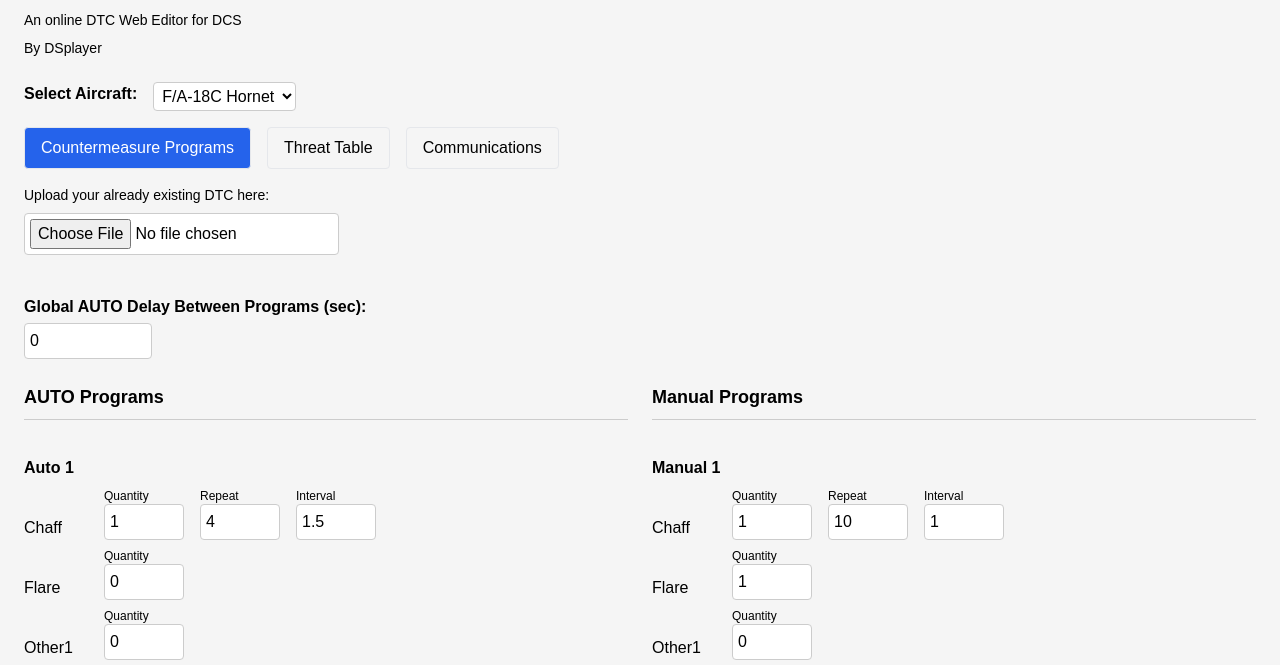
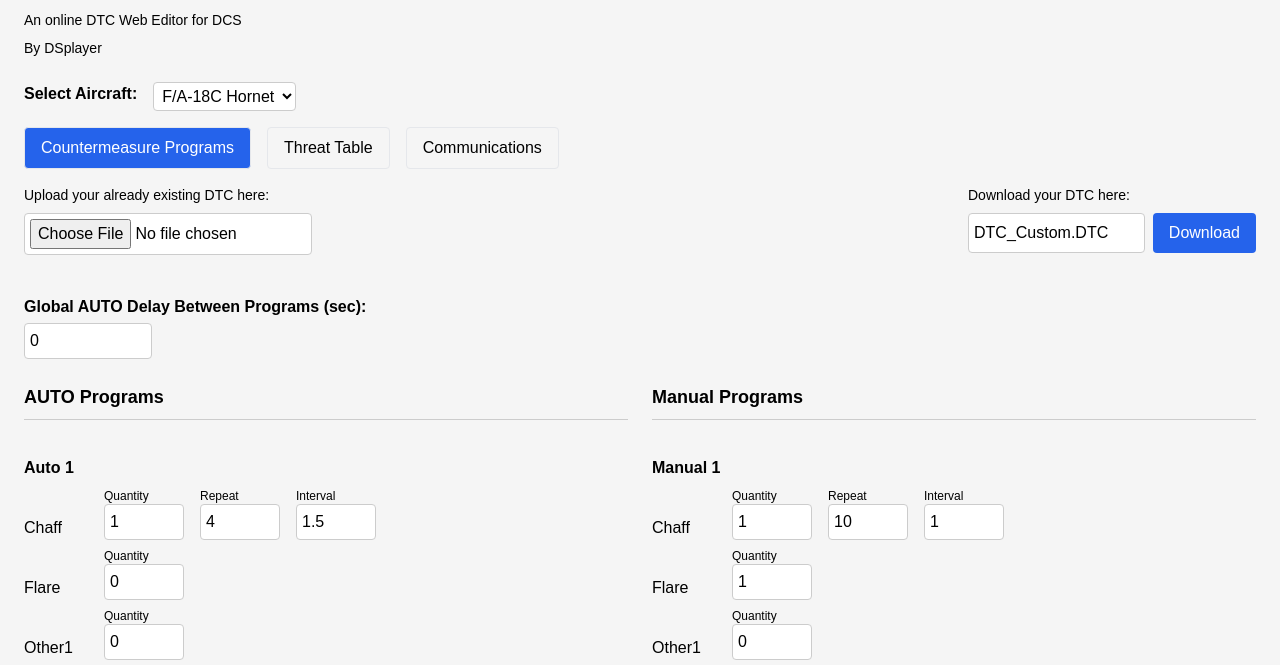
Before and after one commit to OfficialDSplayer/DCS-DTC-Web-Editor, a plain HTML site: page index.html in a window 1280 px wide. Shown: the part 80-745 px from the top of the page. Drawn offline with nearby package versions, Linux system fonts and the light colour scheme.

Commit message:
Update index.html

```diff
--- a/index.html
+++ b/index.html
@@ -73,10 +73,45 @@
 
     <div id="tabButtons" class="mb-4 flex gap-4"></div>
 
-    <div class="mb-6">
+    <!-- <div class="mb-6">
       <p class="mb-2 text-sm">Upload your already existing DTC here:</p>
       <input type="file" id="fileInput" accept="application/DTC" class="mb-4" />
+      <p class="mb-2 text-sm">Download your DTC here:</p>
+      <input type="text" id="filename" value="DTC_Custom.DTC" />
+      <button onclick="downloadJson()" class="px-4 py-2 bg-blue-600 text-white rounded">
+        Download DTC
+      </button>
+    </div> -->
+
+    <div class="flex justify-between gap-8 mb-6">
+      <!-- Upload DTC Section -->
+      <div class="w-72">
+        <p class="mb-2 text-sm">Upload your already existing DTC here:</p>
+        <input type="file" id="fileInput" accept="application/DTC" class="mb-4 w-full" />
+      </div>
+
+      <!-- Download DTC Section -->
+      <div class="w-72">
+        <p class="mb-2 text-sm">Download your DTC here:</p>
+        <div class="flex gap-2">
+          <input type="text" id="filename" value="DTC_Custom.DTC" class="w-full" />
+          <button
+            onclick="downloadJson()"
+            class="px-4 py-2 bg-blue-600 text-white rounded whitespace-nowrap"
+          >
+            Download
+          </button>
+        </div>
+      </div>
     </div>
+
+    <!-- <div class="mt-6 flex gap-4 items-center">
+      <label for="filename">Filename:</label>
+      <input type="text" id="filename" value="DTC_Custom.DTC" />
+      <button onclick="downloadJson()" class="px-4 py-2 bg-blue-600 text-white rounded">
+        Download DTC
+      </button>
+    </div> -->
 
     <!-- PROGRAM SETTINGS TAB -->
     <div id="programTab" class="space-y-6">
@@ -192,14 +227,6 @@
           </table>
         </div>
       </div>
-    </div>
-
-    <div class="mt-6 flex gap-4 items-center">
-      <label for="filename">Filename:</label>
-      <input type="text" id="filename" value="DTC_Custom.DTC" />
-      <button onclick="downloadJson()" class="px-4 py-2 bg-blue-600 text-white rounded">
-        Download DTC
-      </button>
     </div>
     <script>
       function capitalize(str) {
```
